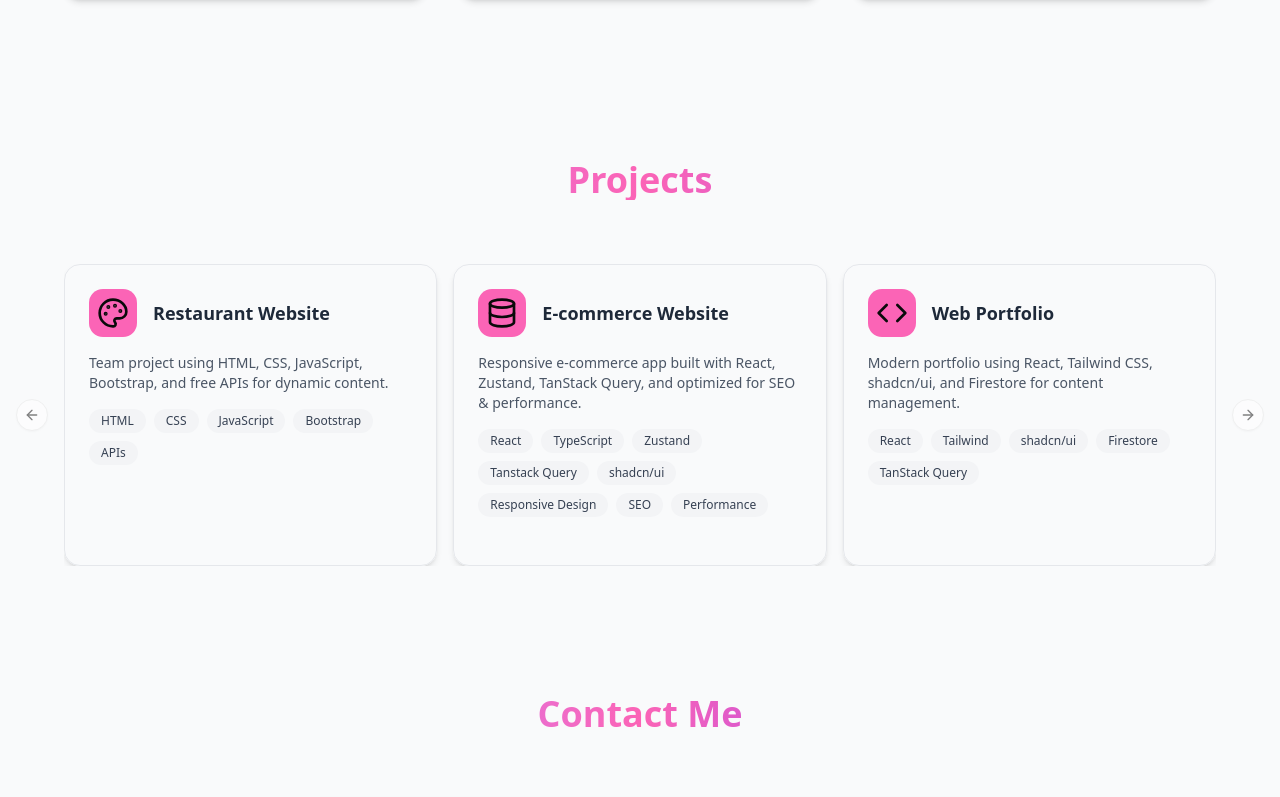
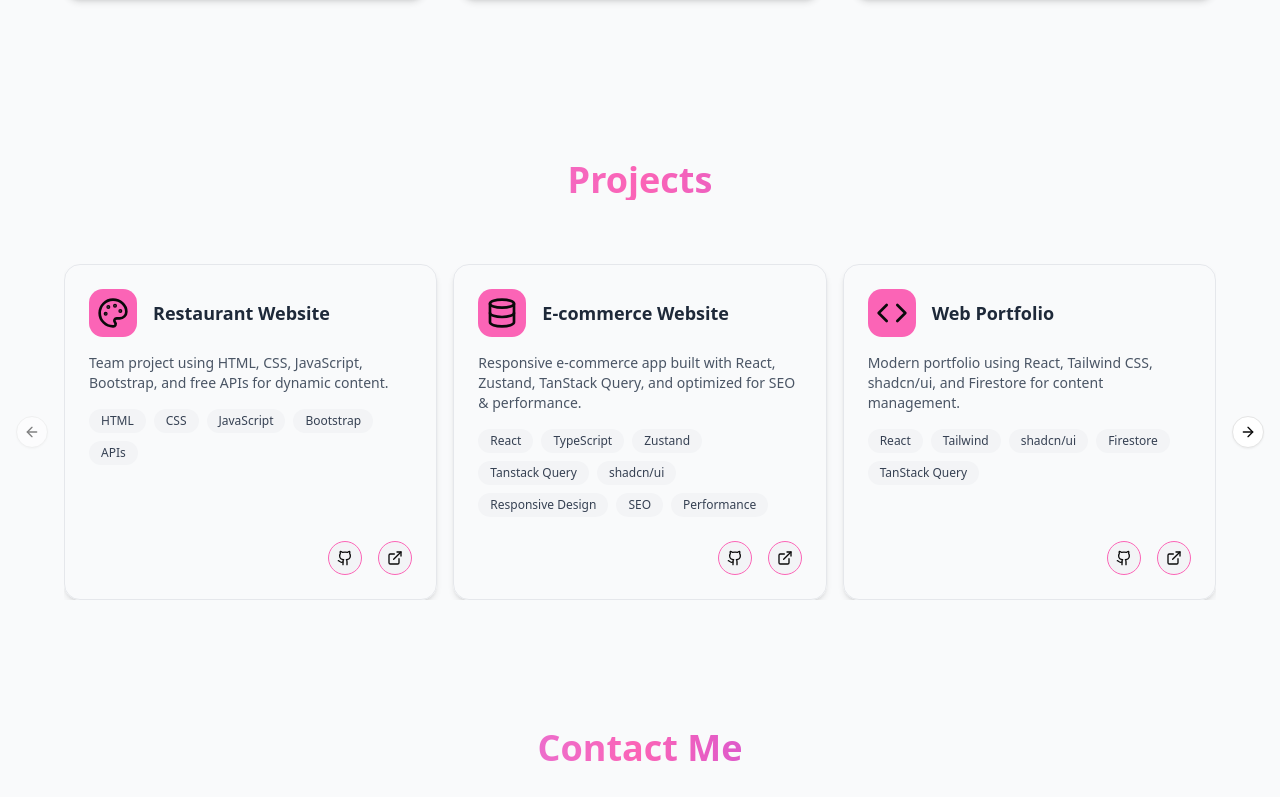
Before and after one commit to Omnia-Abdelnasser/my-portfolio, a Next.js app: page / in a window 1280 px wide. Shown: the part 1730-2527 px from the top of the page. Built offline with nearby package versions, Linux system fonts and the light colour scheme.

Commit message:
update projects

```diff
--- a/src/component/footer.tsx
+++ b/src/component/footer.tsx
@@ -2,7 +2,6 @@ const Footer = () => {
   return (
     <footer className="w-full border-t bg-gray-50 dark:bg-gray-900">
       <div className="max-w-6xl mx-auto px-6 py-3 flex flex-col md:flex-row items-center justify-center gap-4">
-        {/* Left Side */}
         <p className="sm:text-md text-sm text-gray-600 dark:text-gray-400">
           © {new Date().getFullYear()}{" "}
           <span className="text-pink-500">Omnyia Abdelnasser</span>. All rights
--- a/src/sections/about.tsx
+++ b/src/sections/about.tsx
@@ -10,7 +10,6 @@ export default function About() {
       id="about"
       className="relative  bg-gray-50 dark:bg-gray-900 overflow-hidden py-10"
     >
-      {/* Background blobs */}
       <motion.div
         className="absolute top-1/3 right-1/4 w-64 h-64 bg-purple-500/10 rounded-full blur-3xl"
         animate={{ scale: [1, 1.2, 1], opacity: [0.3, 0.5, 0.3] }}
@@ -58,7 +57,6 @@ export default function About() {
               through real-world practice and challenging projects.
             </motion.p>
 
-            {/* Personal Information */}
             <motion.ul
               className="space-y-4 mt-6"
               initial={{ opacity: 0, y: 30 }}
@@ -84,7 +82,6 @@ export default function About() {
             </motion.ul>
           </div>
 
-          {/* Right Image */}
           <motion.div
             className="flex justify-center"
             initial={{ opacity: 0, x: 50 }}
--- a/src/sections/contact.tsx
+++ b/src/sections/contact.tsx
@@ -76,7 +76,6 @@ const Contact = () => {
             onSubmit={form.handleSubmit(onSubmit)}
             className="space-y-6 mx-auto bg-white dark:bg-gray-900 p-5 sm:p-10 rounded-2xl shadow max-w-3xl sm:max-w-2xl"
           >
-            {/* Name field */}
             <FormField
               control={form.control}
               name="name"
--- a/src/sections/home.tsx
+++ b/src/sections/home.tsx
@@ -26,7 +26,7 @@ export default function Home() {
             <span className="font-medium">
               React, TypeScript, and Tailwind CSS
             </span>
-            . Always learning, always curious, always improving 🚀{" "}
+            . Always learning, always curious, always improving{" "}
           </p>
           <div className="flex gap-6 items-center justify-center mb-8">
             <a
@@ -38,7 +38,7 @@ export default function Home() {
               <Github className="w-6 h-6" />
             </a>
             <a
-              href="https://linkedin.com/in/omnia-abdelnasser"
+              href="https://linkedin.com/in/omniya-abdelnasser"
               target="_blank"
               rel="noopener noreferrer"
               className="p-3 rounded-full border border-pink-500 hover:bg-pink-500 hover:text-white transition"
@@ -46,7 +46,7 @@ export default function Home() {
               <Linkedin className="w-6 h-6" />
             </a>
             <a
-              href="https://wa.me/201234567890"
+              href="https://wa.me/201552769471"
               target="_blank"
               rel="noopener noreferrer"
               className="p-3 rounded-full border border-pink-500 hover:bg-pink-500 hover:text-white transition"
--- a/src/sections/projects.tsx
+++ b/src/sections/projects.tsx
@@ -45,15 +45,14 @@ const Projects = () => {
       github: "https://github.com/Omnia-Abdelnasser/web-portfolio",
       demo: "https://omnia-abdelnasser.github.io/web-portfolio/",
     },
-    // {
-    //   title: "Movies",
-    //   description:
-    //     "Movie search application built with React",
-    //   tech: ["React","JavaScript","CSS"],
-    //   icon: <Code className="w-8 h-8" />,
-    //   github: "https://github.com/your-username/chat-app",
-    //   demo: "https://chat-app-demo.vercel.app",
-    // }
+    {
+      title: "Handmade",
+      description: "Handmade products marketplace built with Next.js",
+      tech: ["Next.js", "TypeScript", "TailwindCSS", "shadcn/ui"],
+      icon: <Code className="w-8 h-8" />,
+      github: "https://github.com/Omnia-Abdelnasser/Handmade",
+      demo: "https://handmade-one.vercel.app/",
+    },
   ];
 
   return (
@@ -71,9 +70,10 @@ const Projects = () => {
             {projects.map((project, index) => (
               <CarouselItem key={index} className="md:basis-1/2 lg:basis-1/3">
                 <div
-                  className="group relative p-6 rounded-2xl shadow-md
-                hover:shadow-2xl transition-all duration-300 border border-gray-200 dark:border-gray-700 h-full"
+                  className="relative flex flex-col justify-between p-6 rounded-2xl shadow-md
+                  border border-gray-200 dark:border-gray-700 h-full"
                 >
+                  <div>
                     <div className="flex items-center mb-4">
                       <div className="flex items-center justify-center w-12 h-12 rounded-xl bg-pink-400">
                         {project.icon}
@@ -83,12 +83,10 @@ const Projects = () => {
                       </h3>
                     </div>
 
-                  {/* Description */}
                     <p className="text-sm text-gray-600 dark:text-gray-400 mb-4">
                       {project.description}
                     </p>
 
-                  {/* Tech tags */}
                     <div className="flex flex-wrap gap-2 mb-6">
                       {project.tech.map((techItem, techIndex) => (
                         <span
@@ -100,18 +98,14 @@ const Projects = () => {
                         </span>
                       ))}
                     </div>
+                  </div>
 
-                  {/* Overlay Links */}
-                  <div
-                    className="absolute inset-0 flex items-center justify-center gap-6
-                  bg-black/40 dark:bg-black/50 backdrop-blur-sm
-                  opacity-0 group-hover:opacity-100 transition-all duration-500 rounded-2xl"
-                  >
+                  <div className="flex justify-end gap-4 mt-auto">
                     <a
                       href={project.github}
                       target="_blank"
                       rel="noopener noreferrer"
-                      className="p-2 rounded-full border border-pink-400 bg-gray-100 dark:bg-gray-700 hover:bg-purple-500 hover:text-white transition"
+                      className="p-2 rounded-full border border-pink-400 bg-gray-100 dark:bg-gray-700"
                     >
                       <Github className="w-4 h-4" />
                     </a>
@@ -119,7 +113,7 @@ const Projects = () => {
                       href={project.demo}
                       target="_blank"
                       rel="noopener noreferrer"
-                      className="p-2 rounded-full border border-pink-400 bg-gray-100 dark:bg-gray-700 hover:bg-pink-500 hover:text-white transition"
+                      className="p-2 rounded-full border border-pink-400 bg-gray-100 dark:bg-gray-700"
                     >
                       <ExternalLink className="w-4 h-4" />
                     </a>
```
Lines whose indentation alone changed are shown as unchanged.
